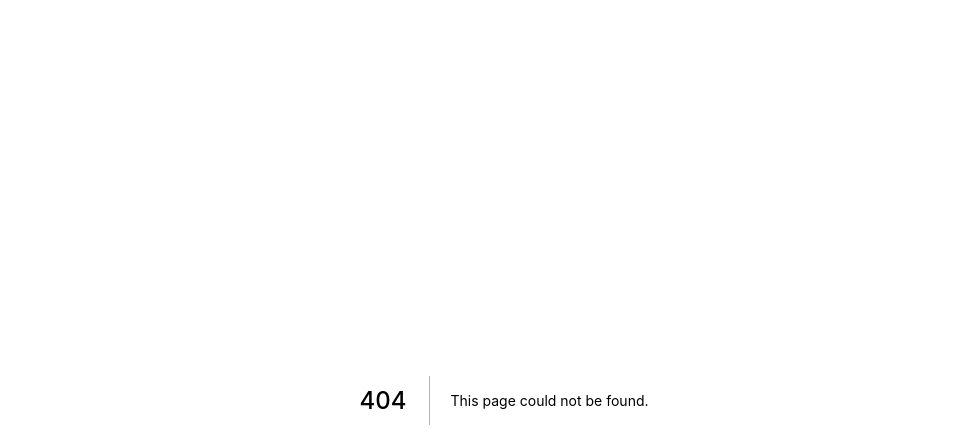
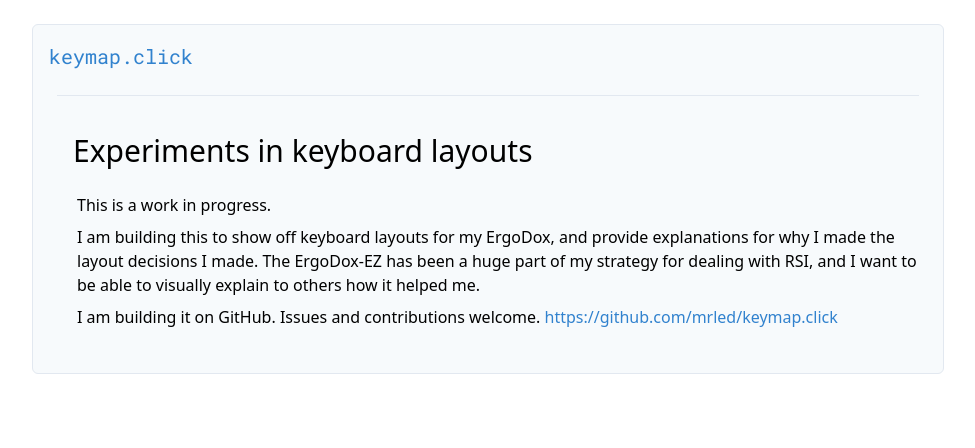
Before and after one commit to mrled/keymap.click, a Next.js app: page /about in a window 1280 px wide. Before the commit this address had no page. Shown: the top 448 px of the page, without its empty margins (136-1111 px from the left). Built offline with nearby package versions, Linux system fonts and the light colour scheme.

Commit message:
Add an about page

```diff
--- a/components/infoPanel.jsx
+++ b/components/infoPanel.jsx
@@ -1,6 +1,6 @@
+import Link from "next/link";
 import React from "react";
 
-import { IntroText } from "~/components/introText";
 import { parseKeyInfo, KeyInfo } from "~/components/keyInfo";
 
 /* Return a KeyInfoInner component, wrapped in a <KeyInfo> component
@@ -17,6 +17,18 @@ export const InfoPanel = ({ keyData, keyButtonOnClick = () => { } }) => {
       />
     );
   } else {
-    return <IntroText />;
+    return (
+      <div>
+        <h1 className="text-2xl pb-4">
+          Welcome
+      </h1>
+        <p className="p-1">Please select a key.</p>
+        <p className="p-1">
+          <Link href="/about">
+            <a className="text-blue-500">What is this?</a>
+          </Link>
+        </p>
+      </div>
+    );
   }
 };
--- a/components/introText.jsx
+++ /dev/null
@@ -1,29 +0,0 @@
-import React from "react";
-
-/* A simple component containing the introduction text
- */
-export const IntroText = () => {
-  return (
-    <div className="pb-4">
-      <h1 className="text-3xl pb-4">
-        keymap.click: Experiments in keyboard layouts
-      </h1>
-      <p className="p-1">This is a work in progress.</p>
-      <p className="p-1">
-        I am building this to show off keyboard layouts for my ErgoDox, and
-        provide explanations for why I made the layout decisions I made. The
-        ErgoDox-EZ has been a huge part of my strategy for dealing with RSI, and
-        I want to be able to visually explain to others how it helped me.
-      </p>
-      <p className="p-1">
-        I am building it on GitHub. Issues and contributions welcome.{" "}
-        <a
-          className="text-blue-600 undere"
-          href="https://github.com/mrled/keymap.click"
-        >
-          https://github.com/mrled/keymap.click
-        </a>
-      </p>
-    </div>
-  );
-};
--- /dev/null
+++ b/pages/about.js
@@ -0,0 +1,60 @@
+import Link from "next/link";
+import React from "react";
+
+export default function About() {
+  return (
+    <>
+
+      <div className="w-full h-full text-sm md:text-base p-4 flex max-w-screen-lg mx-auto">
+
+        <div className="w-full md:mr-8 md:px-4">
+
+          <div
+            className="border border-gray-300 bg-gray-100 rounded-md p-2 m-2"
+          >
+            <div className="flex flex-row justify-between">
+
+              <h1
+                className="text-blue-600 text-xl flex-col p-2 keyblay-font-roboto-mono"
+              >
+                <Link href="/"><a>keymap.click</a></Link>
+              </h1>
+              <div className="text-xl flex-col p-2">
+                <p></p>
+              </div>
+
+            </div>
+
+            <hr className="m-4" />
+
+            <div className="container m-4 p-4">
+
+              <h1 className="text-3xl pb-4">
+                Experiments in keyboard layouts
+              </h1>
+              <p className="p-1">This is a work in progress.</p>
+              <p className="p-1">
+                I am building this to show off keyboard layouts for my ErgoDox, and
+                provide explanations for why I made the layout decisions I made. The
+                ErgoDox-EZ has been a huge part of my strategy for dealing with RSI, and
+                I want to be able to visually explain to others how it helped me.
+              </p>
+              <p className="p-1">
+                I am building it on GitHub. Issues and contributions welcome.{" "}
+                <a
+                  className="text-blue-600"
+                  href="https://github.com/mrled/keymap.click"
+                >
+                  https://github.com/mrled/keymap.click
+              </a>
+              </p>
+
+            </div>
+
+          </div>
+
+        </div>
+      </div>
+    </>
+  );
+}
--- a/pages/index.js
+++ b/pages/index.js
@@ -1,17 +1,9 @@
 import React from "react";
-
-import log from "loglevel";
 
 import { KeyblayUI } from "../components/keyblayUi";
 
-log.enableAll();
-
 export default function Home() {
   return (
-    <>
-      <div>
-        <KeyblayUI />
-      </div>
-    </>
+    <KeyblayUI />
   );
 }
```
